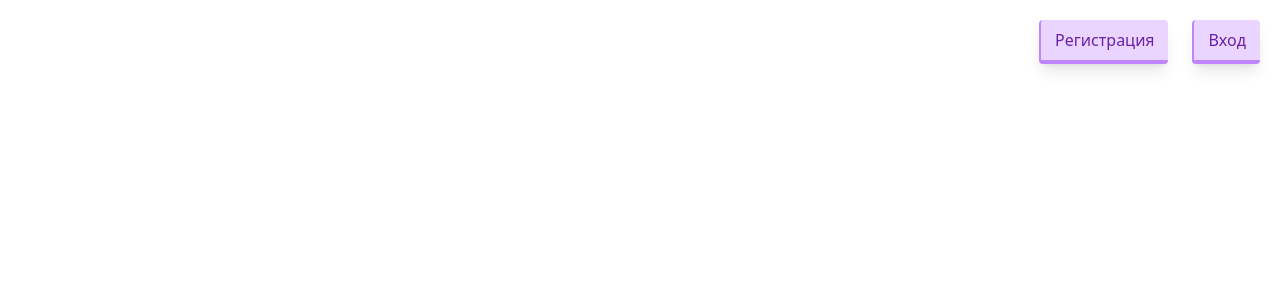
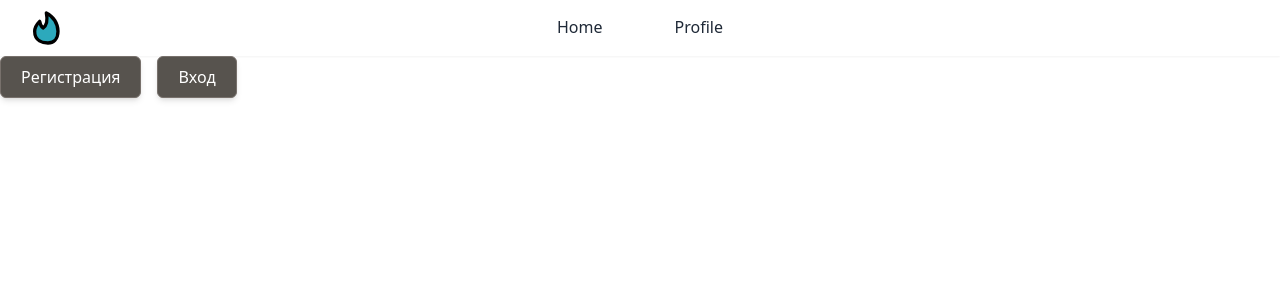
Before and after one commit to ellrckt/PETproject, a React (Create React App) app in the folder my-react-app/: page / in a window 1280 px wide. Shown: the top 300 px of the page. Built offline with nearby package versions, Linux system fonts and the light colour scheme.

Commit message:
new features

```diff
--- a/my-react-app/public/index.html
+++ b/my-react-app/public/index.html
@@ -4,7 +4,7 @@
     <meta charset="utf-8" />
     <link rel="icon" href="%PUBLIC_URL%/favicon.ico" />
     <meta name="viewport" content="width=device-width, initial-scale=1" />
-    <title>React App</title>
+    <title>PetProject</title>
   </head>
   <body>
     <div id="root"></div>
--- a/my-react-app/src/components/LoginForm.jsx
+++ b/my-react-app/src/components/LoginForm.jsx
@@ -4,6 +4,8 @@ import { useNavigate } from "react-router-dom";
 import jwtService from "../API/JwtService";
 import Button from "./UI/Button";
 import Input from "./UI/Input";
+
+import logo from '../assets/images/google-icon.svg'
 
 function LoginForm() {
    const [email, setEmail] = useState("");
@@ -22,9 +24,9 @@ function LoginForm() {
    }
 
    return (
-      <form className="max-w-md mx-auto bg-white rounded-md shadow-lg p-8">
+      <form className="max-w-md mx-auto bg-white rounded-md shadow-lg shadow-stone-300 p-8">
          <h1 className="text-2xl font-bold text-gray-800 mb-8 text-left">
-            Вход
+            Login
          </h1>
 
          <Input
@@ -34,7 +36,7 @@ function LoginForm() {
          />
 
          <Input
-            placeholder="Пароль"
+            placeholder="Password"
             value={password}
             onChange={(e) => setPassword(e.target.value)}
          />
@@ -50,8 +52,13 @@ function LoginForm() {
                loginUser(email, password);
             }}
          >
-            Войти
+            Log in
          </Button>
+
+         <button className="flex items-center justify-center w-full px-4 py-3 mt-6 text-gray-700 bg-white border border-stone-300 rounded-lg shadow-sm hover:bg-stone-50">
+            <img src={logo} alt="Google" className="w-5 h-5 mr-3" />
+            Login with Google
+         </button>
       </form>
    );
 }
--- a/my-react-app/src/components/NavBar.jsx
+++ b/my-react-app/src/components/NavBar.jsx
@@ -0,0 +1,17 @@
+import React from 'react';
+import Ref from './UI/Ref';
+import logo from '../assets/images/logo.svg'
+
+function NavBar() {
+   return (
+      <div className="flex items-center justify-between px-7 py-2 bg-white shadow-sm">
+         <img src={logo} alt="logo" className="h-10" />
+         <div className="absolute left-1/2 transform -translate-x-1/2 flex items-center space-x-10">
+            <Ref path='/home' text='Home'></Ref>
+            <Ref path='/profile' text='Profile'></Ref>
+         </div>
+      </div>
+   );
+}
+
+export default NavBar;
--- a/my-react-app/src/components/Profile.jsx
+++ b/my-react-app/src/components/Profile.jsx
@@ -1,21 +1,23 @@
-// import React, { useState } from 'react';
+import React, { useState } from 'react';
 
-// import Button from './UI/Button';
-// import Input from "./UI/Input";
+import Button from './UI/Button';
+import Input from "./UI/Input";
+import NavBar from './NavBar';
 
-// function Profile() {
-//    const [photo, setPhoto] = useState();
+function Profile() {
+   const [photo, setPhoto] = useState();
 
 
-//    return (
-//       <div>
-//          <div>
-//             <img src="" alt="фото профиля"/>
-//          </div>
-//          <Button
-//          onClick={}>Редактировать профиль</Button>
-//       </div>
-//    );
-// }
+   return (
+      <div>
+         <NavBar></NavBar>
+         {/* <div>
+            <img src="" alt="фото профиля"/>
+         </div>
+         <Button
+         onClick={}>Редактировать профиль</Button> */}
+      </div>
+   );
+}
 
-// export default Profile;
+export default Profile;
--- a/my-react-app/src/components/RegistForm.jsx
+++ b/my-react-app/src/components/RegistForm.jsx
@@ -26,13 +26,13 @@ function RegistForm() {
    }
 
    return (
-      <form className="max-w-md mx-auto bg-white rounded-md shadow-lg p-8">
+      <form className="max-w-md mx-auto bg-white rounded-md shadow-lg shadow-stone-300 p-8">
          <h1 className="text-2xl font-bold text-gray-800 mb-8 text-left">
-            Регистрация
+            Create account
          </h1>
 
          <Input
-            placeholder="Имя"
+            placeholder="Name"
             value={username}
             onChange={(e) => setName(e.target.value)}
          />
@@ -44,13 +44,13 @@ function RegistForm() {
          />
 
          <Input
-            placeholder="Пароль"
+            placeholder="Password (at least 4 symbols)"
             value={password}
             onChange={(e) => setPassword(e.target.value)}
          />
 
          <Input
-            placeholder="Повторите пароль"
+            placeholder="Repeat password"
             value={repeatPassword}
             onChange={(e) => setRepeatPassword(e.target.value)}
          />
@@ -66,15 +66,15 @@ function RegistForm() {
                registUser(username, email, password, repeatPassword);
             }}
          >
-            Регистрация
+            Sign up
          </Button>
          <div className="text-center mt-4">
-            <span className="text-gray-600">Уже зарегистрированы? </span>
+            <span className="text-gray-600">Already have an account? </span>
             <Link
                to="/login"
-               className="text-purple-500 hover:text-purple-700 font-medium"
+               className="text-stone-500 hover:text-stone-700 font-medium"
             >
-               Войдите здесь
+               Sign in here
             </Link>
          </div>
       </form>
--- a/my-react-app/src/components/UI/Button.jsx
+++ b/my-react-app/src/components/UI/Button.jsx
@@ -2,59 +2,24 @@ import React from "react";
 
 function Button({ onClick, children }) {
    return (
-      <div className="flex items-center justify-between">
-         <a
-            href="#_"
-            className="rounded relative inline-flex group items-center justify-center px-3.5 py-2 m-1 cursor-pointer border-b-4 border-l-2 active:border-purple-700 active:shadow-none shadow-lg bg-purple-200 border-purple-400 text-purple-800"
-            onClick={onClick}
-         >
-            <span className="absolute w-0 h-0 transition-all duration-300 ease-out bg-white rounded-full group-hover:w-32 group-hover:h-32 opacity-10"></span>
-            <span className="relative">{children}</span>
-         </a>
-
-         {/* <a
-            href="#_"
-            className="relative inline-flex items-center justify-start py-3 pl-4 pr-12 overflow-hidden font-semibold text-amber-700 transition-all duration-150 ease-in-out rounded hover:pl-10 hover:pr-6 bg-amber-100 group"
-            onClick={onClick}
-         >
-            <span className="absolute bottom-0 left-0 w-full h-1 transition-all duration-150 ease-in-out bg-amber-700 group-hover:h-full"></span>
-            <span className="absolute right-0 pr-4 duration-200 ease-out group-hover:translate-x-12">
-               <svg
-                  className="w-5 h-5 text-amber-400"
-                  fill="none"
-                  stroke="currentColor"
-                  viewBox="0 0 24 24"
-                  xmlns="http://www.w3.org/2000/svg"
-               >
-                  <path
-                     strokeLinecap="round"
-                     strokeLinejoin="round"
-                     strokeWidth="2"
-                     d="M14 5l7 7m0 0l-7 7m7-7H3"
-                  ></path>
-               </svg>
-            </span>
-            <span className="absolute left-0 pl-2.5 -translate-x-12 group-hover:translate-x-0 ease-out duration-200">
-               <svg
-                  className="w-5 h-5 text-amber-400"
-                  fill="none"
-                  stroke="currentColor"
-                  viewBox="0 0 24 24"
-                  xmlns="http://www.w3.org/2000/svg"
-               >
-                  <path
-                     strokeLinecap="round"
-                     strokeLinejoin="round"
-                     strokeWidth="2"
-                     d="M14 5l7 7m0 0l-7 7m7-7H3"
-                  ></path>
-               </svg>
-            </span>
-            <span className="relative w-full text-left transition-colors duration-200 ease-in-out group-hover:text-white">
-               {children}
-            </span>
-         </a> */}
-      </div>
+      // <div className="flex items-center justify-between">
+      //    <a
+      //       href="#_"
+      //       className="rounded relative inline-flex group items-center justify-center px-3.5 py-2 m-1 cursor-pointer border-b-4 border-l-2 active:border-purple-700 active:shadow-none shadow-lg bg-purple-200 border-purple-400 text-purple-800"
+      //       onClick={onClick}
+      //    >
+      //       <span className="absolute w-0 h-0 transition-all duration-300 ease-out bg-white rounded-full group-hover:w-32 group-hover:h-32 opacity-10"></span>
+      //       <span className="relative">{children}</span>
+      //    </a>
+      // </div>
+      <button
+         data-ripple-light="true"
+         class="rounded-md bg-stone-600 py-2 px-5 border border-stone-500 text-center text-base text-white transition-all shadow-md hover:shadow-lg focus:bg-stone-500 focus:shadow-none active:bg-stone-500 hover:bg-stone-500 active:shadow-none disabled:pointer-events-none disabled:opacity-50 disabled:shadow-none"
+         type="button"
+         onClick={onClick}
+      >
+         {children}
+      </button>
    );
 }
 
--- a/my-react-app/src/components/UI/Input.jsx
+++ b/my-react-app/src/components/UI/Input.jsx
@@ -5,14 +5,14 @@ function Input({ placeholder, value, onChange }) {
       <div className="mb-8">
          <div className="relative">
             <input
-               className="w-full px-3 py-2 border-b-2 border-gray-300 rounded-none text-gray-700 focus:outline-none focus:border-purple-500 focus:ring-0 transition-colors duration-200 bg-transparent"
+               className="w-full px-3 py-2 border-b-2 border-gray-300 rounded-none text-gray-700 focus:outline-none focus:border-stone-500 focus:ring-0 transition-colors duration-200 bg-transparent"
                id="username"
                type="text"
                placeholder={`${placeholder}`}
                value={value}
                onChange={onChange}
             />
-            <div className="absolute bottom-0 left-0 w-full h-0.5 bg-purple-500 transform scale-x-0 origin-left transition-transform duration-200 focus-within:scale-x-100"></div>
+            <div className="absolute bottom-0 left-0 w-full h-0.5 bg-stone-500 transform scale-x-0 origin-left transition-transform duration-200 focus-within:scale-x-100"></div>
          </div>
       </div>
    );
--- /dev/null
+++ b/my-react-app/src/components/UI/Ref.jsx
@@ -0,0 +1,15 @@
+import React from 'react';
+import { Link } from "react-router-dom";
+
+function Ref({path, text}) {
+   return (
+      <Link
+         to={path}
+         className="px-4 py-2 text-gray-800 hover:text-stone-500 transition-colors duration-300 border-b-2 border-transparent hover:border-stone-500"
+      >
+         {text}
+      </Link>
+   );
+}
+
+export default Ref;
--- a/my-react-app/src/pages/Home.jsx
+++ b/my-react-app/src/pages/Home.jsx
@@ -1,26 +1,13 @@
 import React, { useState } from "react";
 import jwtService from "../API/JwtService";
 import Button from "../components/UI/Button";
+import NavBar from "../components/NavBar";
 
 function Home() {
-   // const [users, setUsers] = useState([]);
-
-   // async function getUsers() {
-   //    const res = await jwtService.get("/user/get_users");
-   //    setUsers(res.data);
-   //    return res.data;
-   // }
-
    return (
-      // <div>
-      //    <button onClick={getUsers}>Получить всех юзеров</button>
-      //    <ul>
-      //       {users.map((el, ind) => (
-      //          <li key={ind}>{el.email}</li>
-      //       ))}
-      //    </ul>
-      // </div>
-      <div className="fixed top-4 right-4 flex space-x-4">
+      <div>
+         <NavBar></NavBar>
+         <div className="flex space-x-4">
             <Button
                onClick={(e) => {
                   e.preventDefault();
@@ -39,6 +26,7 @@ function Home() {
                Вход
             </Button>
          </div>
+      </div>
 
    );
 }
```
Also changed, not shown: my-react-app/package.json (+6 -2 lines), my-react-app/src/assets/images/logo.svg (added), 1 other file (tests, documents, lock files or other folders). Lines whose indentation alone changed are shown as unchanged.
